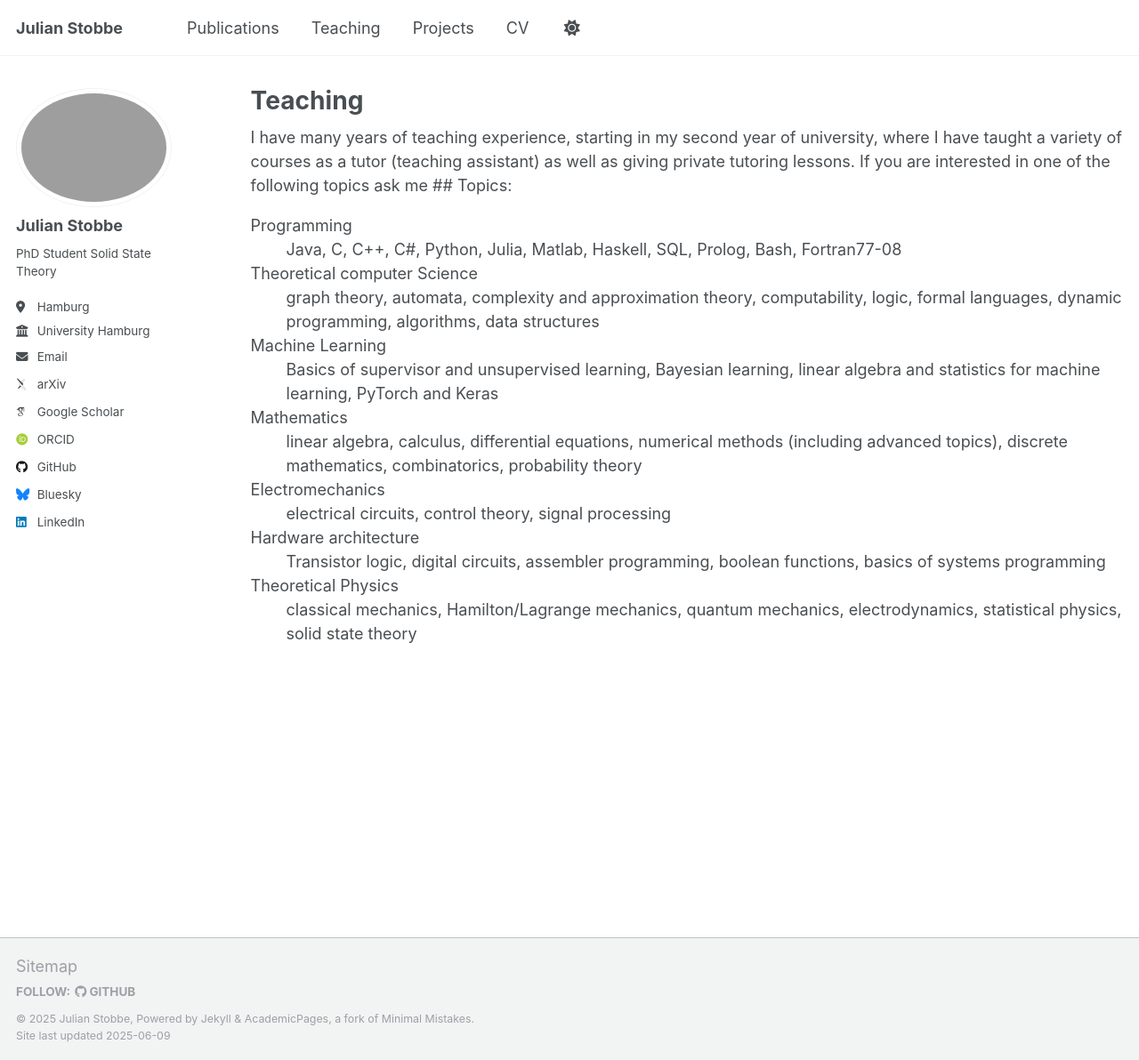
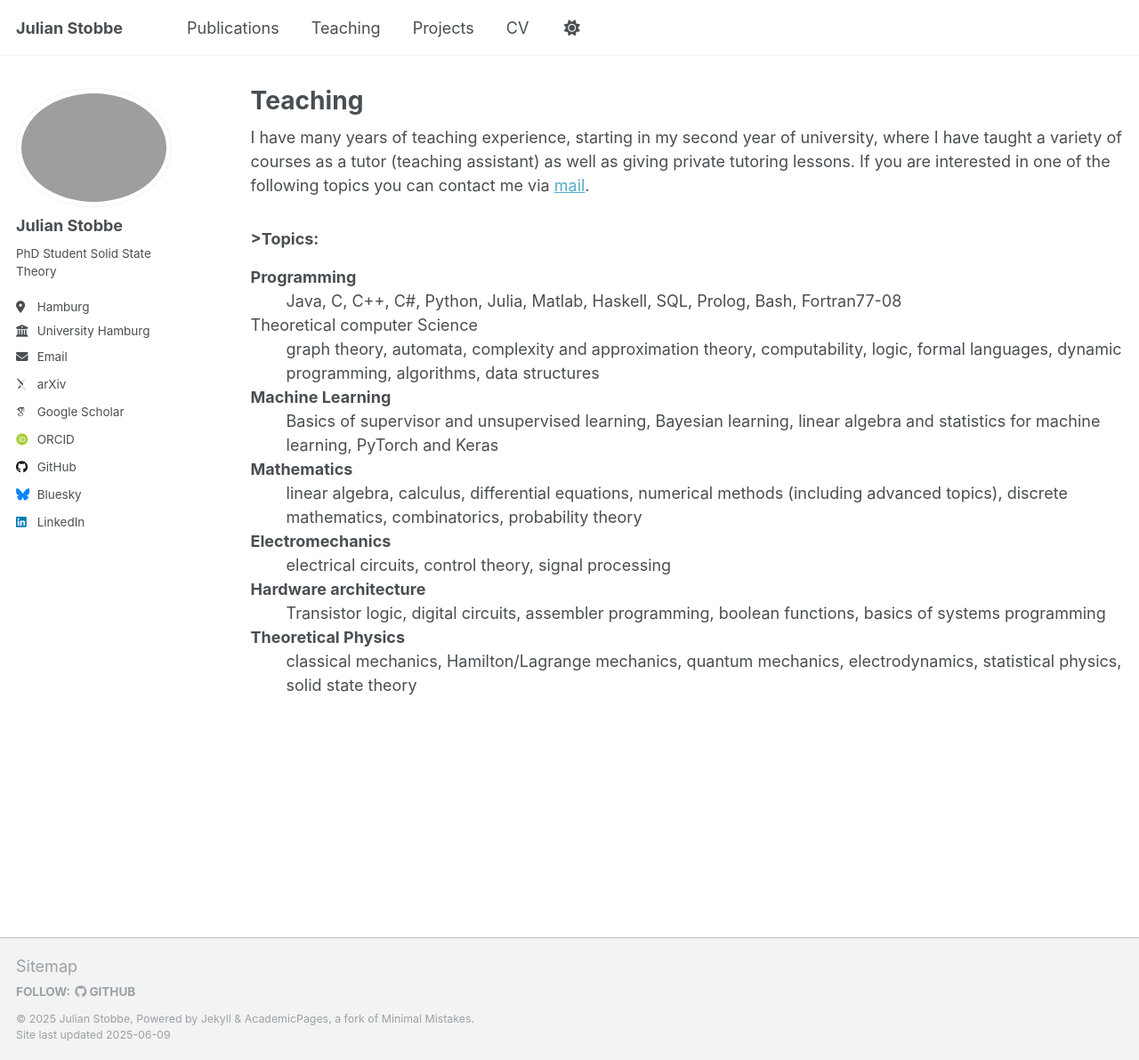
Before and after one commit to Atomtomate/page, a Jekyll site: the page built from _pages/teaching.html, in a window 1280 px wide and 1192 px high. Shown: the whole window at 89% size. Built offline with Jekyll 4.4.1, drawn with Linux system fonts in a browser that asks for light colours; some web fonts are replaced.

Commit message:
teaching html 2

```diff
--- a/_pages/teaching.html
+++ b/_pages/teaching.html
@@ -6,46 +6,48 @@ author_profile: true
 ---
 
 I have many years of teaching experience, starting in my second year of university, where I have taught a variety of courses as a tutor (teaching assistant) as well as giving private tutoring lessons.
-If you are interested in one of the following topics ask me
+If you are interested in one of the following topics you can contact me via <a href="mailto:julian-stobbe1@pm.me">mail</a>.
 
 
-## Topics:
+<h3>>Topics: </h3>
 
 <dl>
-    <dt>Programming</dt>
+    <dt><b>
+        Programming
+    </b></dt>
     <dd>Java, C, C++, C#, Python, Julia, Matlab, Haskell, SQL, Prolog, Bash, Fortran77-08
     </dd>
     <dt>Theoretical computer Science</dt>
     <dd>
         graph theory, automata, complexity and approximation theory, computability, logic, formal languages, dynamic programming, algorithms, data structures
     </dd>
-    <dt>
+    <dt><b>
         Machine Learning
-    </dt>
+    </b></dt>
     <dd>
         Basics of supervisor and unsupervised learning, Bayesian learning, linear algebra and statistics for machine learning, PyTorch and Keras
     </dd>
-    <dt>
+    <dt><b>
         Mathematics
-    </dt>
+    </b></dt>
     <dd>
         linear algebra, calculus, differential equations, numerical methods (including advanced topics), discrete mathematics, combinatorics, probability theory
     </dd>
-    <dt>
+    <dt><b>
         Electromechanics
-    </dt>
+    </b></dt>
     <dd>
         electrical circuits, control theory, signal processing
     </dd>
-    <dt>
+    <dt><b>
         Hardware architecture
-    </dt>
+    </b></dt>
     <dd>
         Transistor logic, digital circuits, assembler programming, boolean functions, basics of systems programming
     </dd>
-    <dt>
+    <dt><b>
         Theoretical Physics
-    </dt>
+    </b></dt>
     <dd>
         classical mechanics, Hamilton/Lagrange mechanics, quantum mechanics, electrodynamics, statistical physics, solid state theory
     </dd>
```
Also changed, not shown: _pages/projects.md (+0 -1 lines).
